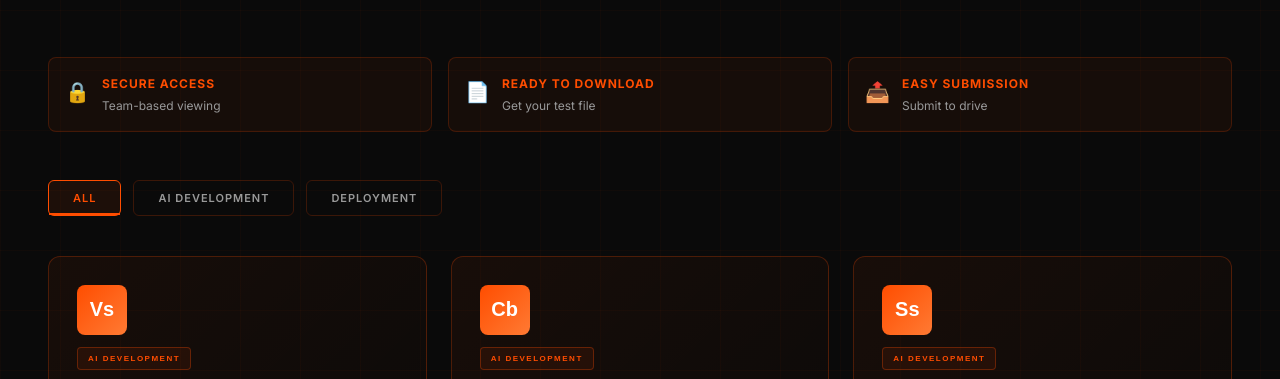
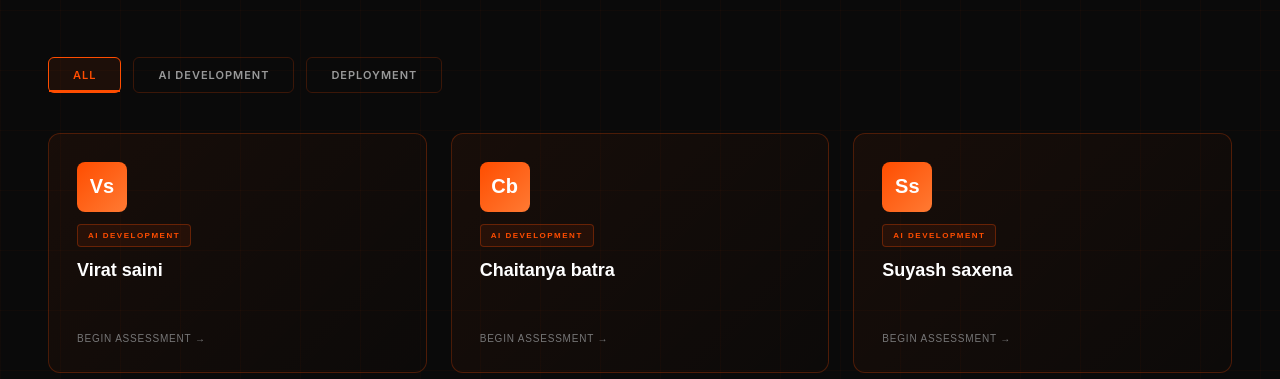
Before and after one commit to untitledtechh-art/HomePage, a website: page in-company-events/test.html in a window 1280 px wide. Shown: the part 410-789 px from the top of the page. Drawn offline with nearby package versions, Linux system fonts and the light colour scheme.

Commit message:
Update test.html

```diff
--- a/in-company-events/test.html
+++ b/in-company-events/test.html
@@ -687,29 +687,7 @@
                         <p class="subtitle">Find your name below to access your personalized test. Only candidates in your team can view assessments for your group.</p>
                     </div>
 
-                    <div class="info-cards">
-                        <div class="info-card">
-                            <div class="info-card-icon">🔒</div>
-                            <div class="info-card-content">
-                                <h3>Secure Access</h3>
-                                <p>Team-based viewing</p>
-                            </div>
-                        </div>
-                        <div class="info-card">
-                            <div class="info-card-icon">📄</div>
-                            <div class="info-card-content">
-                                <h3>Ready to Download</h3>
-                                <p>Get your test file</p>
-                            </div>
-                        </div>
-                        <div class="info-card">
-                            <div class="info-card-icon">📤</div>
-                            <div class="info-card-content">
-                                <h3>Easy Submission</h3>
-                                <p>Submit to drive</p>
-                            </div>
-                        </div>
-                    </div>
+
 
                     <div class="team-filter" id="teamFilter"></div>
                     <div class="candidates-grid" id="candidatesGrid"></div>
@@ -797,7 +775,7 @@
             file: 'ai.docx',
             message: 'Your commitment to continuous learning and innovation is commendable. The questions ahead will challenge you, but we know you\'re ready. Take your time, think critically, and deliver the best version of your work. Believe in yourself!'
         }, {
-            name: 'Bhvesh',
+            name: 'Bhavesh',
             team: 'AI Development',
             file: 'ai.docx',
             message: 'As a skilled developer working across multiple domains, you bring a unique perspective. Your versatility and adaptability will serve you well. Show us what makes you stand out. We\'re confident in your abilities!'
```
